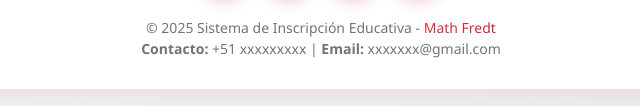
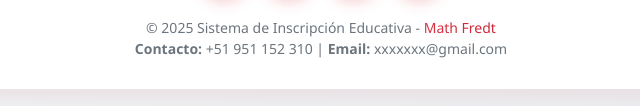
Before and after one commit to ROBERTHGONZALES/inscripcion1, a website: page index.html in a window 1280 px wide. Shown: the part 1752-1858 px from the top of the page, 319-959 px from the left. Drawn offline with nearby package versions, Linux system fonts and the light colour scheme; no server answers.

Commit message:
Update index.html

```diff
--- a/index.html
+++ b/index.html
@@ -393,7 +393,7 @@
             </a>
         </div>
         <p>© 2025 Sistema de Inscripción Educativa - <span class="brand-accent">Math Fredt</span></p>
-        <p><strong>Contacto:</strong> +51 xxxxxxxxx | <strong>Email:</strong> xxxxxxx@gmail.com</p>
+        <p><strong>Contacto:</strong> +51 951 152 310 | <strong>Email:</strong> xxxxxxx@gmail.com</p>
     </div>
 
     <!-- Bootstrap JS -->
```
